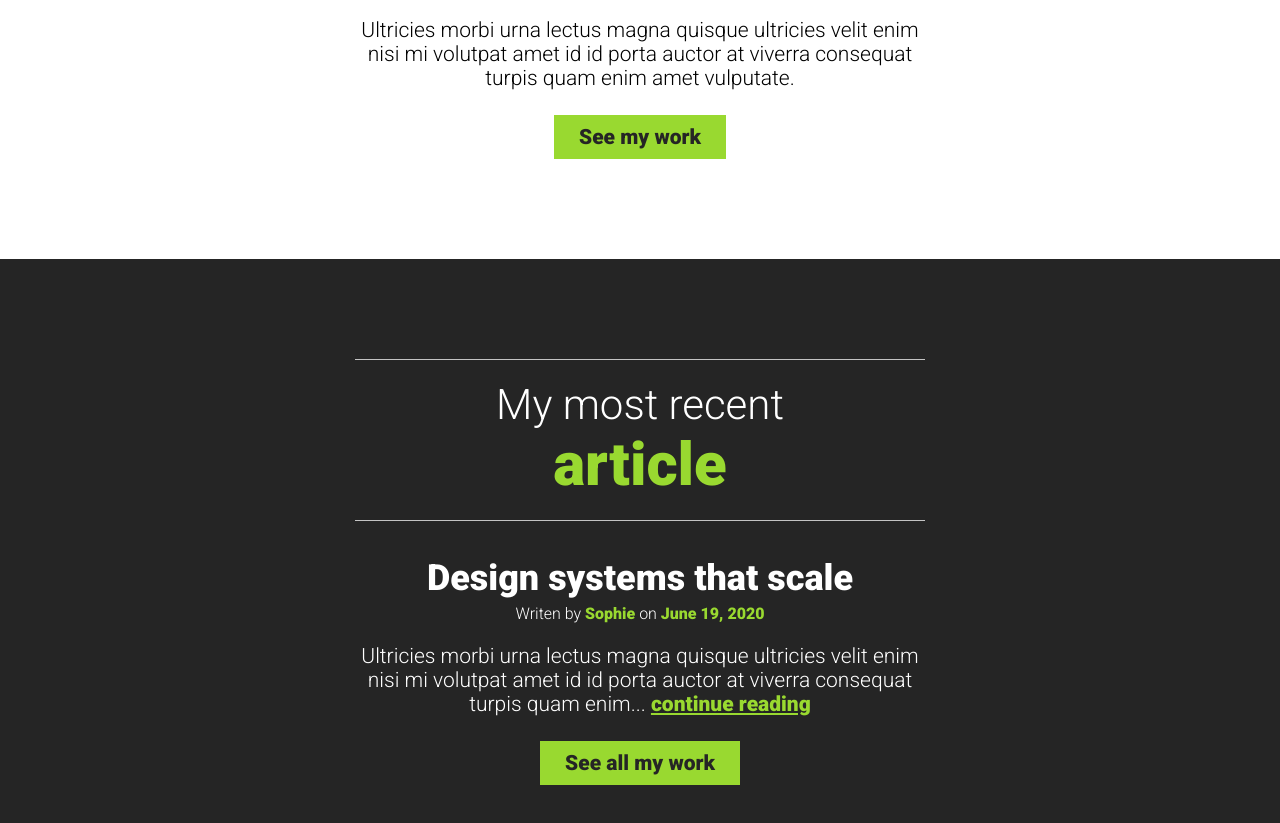
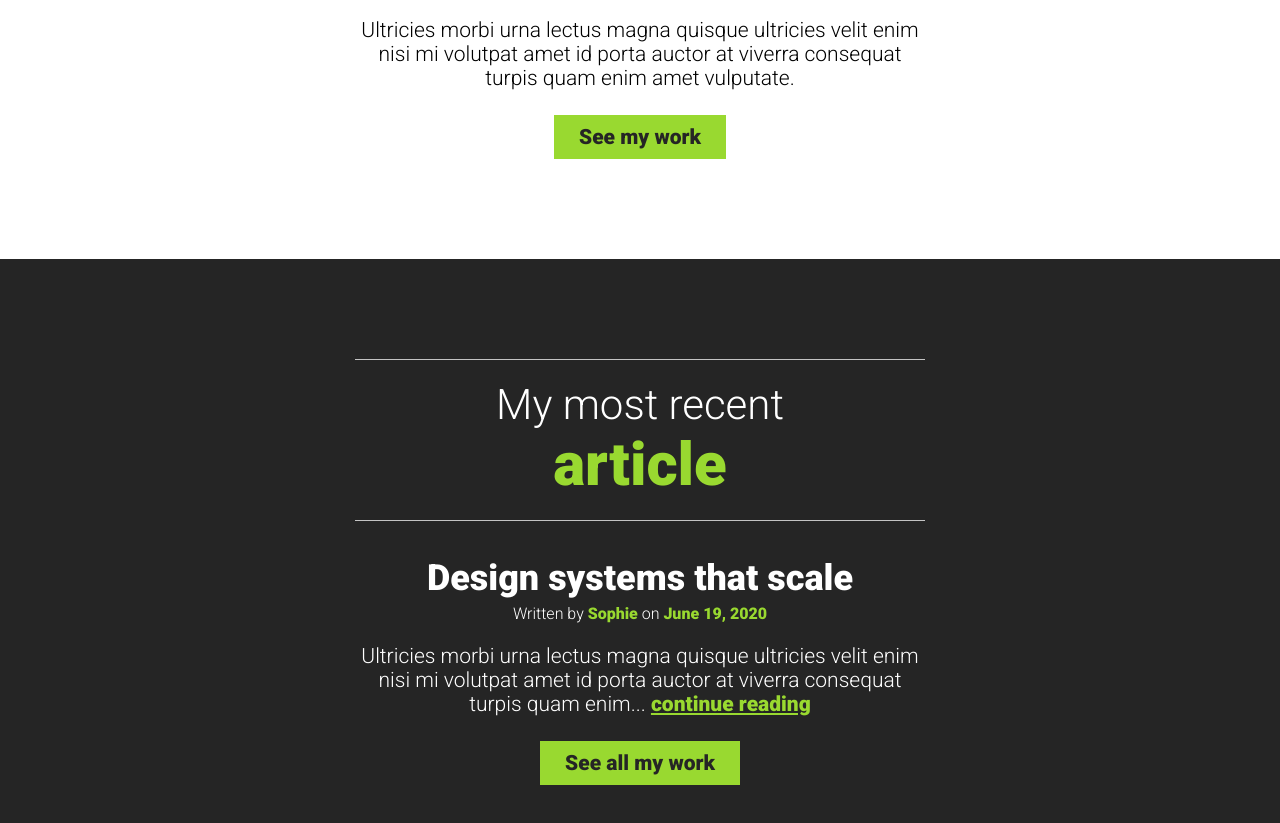
Before and after one commit to tariqkhemili-git/portfolio-site, a website built with Vite: page index.html in a window 1280 px wide. Shown: the part 975-1798 px from the top of the page. Built offline with nearby package versions, Linux system fonts and the light colour scheme.

Commit message:
Update index.html

```diff
--- a/index.html
+++ b/index.html
@@ -1,7 +1,14 @@
 <!DOCTYPE html>
-<html>
+<html lang="en">
     <head>
-        <title>HTML & CSS Fundamentals | Challenges</title>
+        <meta charset="utf-8">
+        <meta name="viewport" content="width=device-width, initial-scale=1">
+        <title>Sophie — Graphic Designer | Portfolio</title>
+        <meta name="description" content="Sophie — graphic designer portfolio and recent articles">
+        <meta name="author" content="Sophie">
+        <link rel="icon" href="img/favicon.ico" type="image/x-icon">
+        <link rel="preconnect" href="https://fonts.googleapis.com">
+        <link rel="preconnect" href="https://fonts.gstatic.com" crossorigin>
         <link href="https://fonts.googleapis.com/css2?family=Roboto:wght@300;900&display=swap" rel="stylesheet">
         <link href="css/style.css" rel="stylesheet">
     </head>
@@ -18,7 +25,7 @@
             <section class="about-me">
                 <div class="container">
                     <h2>I am a <span class="accent-text">graphic designer</span></h2>
-                    <p>Ultricies morbi urna lectus magna quisque ultricies velit enim nisi mi volutpat amet id id porta auctor at viverra consequat turpis quam enim amet vulputate.</p>
+                    <p>Ultricies morbi urna lectus magna quisque ultricies velit enim nisi mi volutpat amet id porta auctor at viverra consequat turpis quam enim amet vulputate.</p>
                     <a href="#" class="btn">See my work</a>
                 </div>
             </section>
@@ -29,8 +36,8 @@
                     <h2>My most recent <span class="accent-text">article</span></h2>
                     <article>
                         <h3>Design systems that scale</h3>
-                        <p class="small-text">Writen by <span class="name">Sophie</span> on <time datetime="2020-06-19">June 19, 2020</time></p>
-                        <p>Ultricies morbi urna lectus magna quisque ultricies velit enim nisi mi volutpat amet id id porta auctor at viverra consequat turpis quam enim... <a href="#">continue reading</a></p>
+                        <p class="small-text">Written by <span class="name">Sophie</span> on <time datetime="2020-06-19">June 19, 2020</time></p>
+                        <p>Ultricies morbi urna lectus magna quisque ultricies velit enim nisi mi volutpat amet id porta auctor at viverra consequat turpis quam enim... <a href="#">continue reading</a></p>
                         <a href="#" class="btn">See all my work</a>
                     </article>
                 </div>
```
